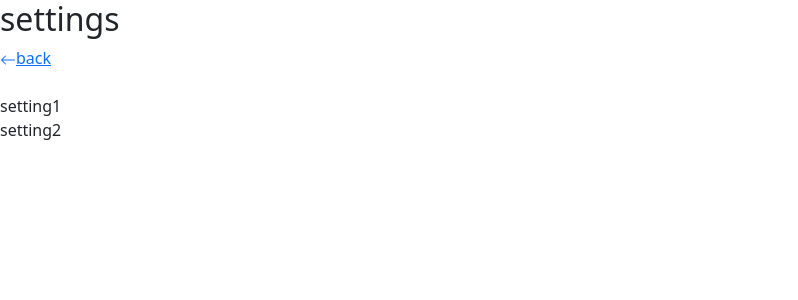
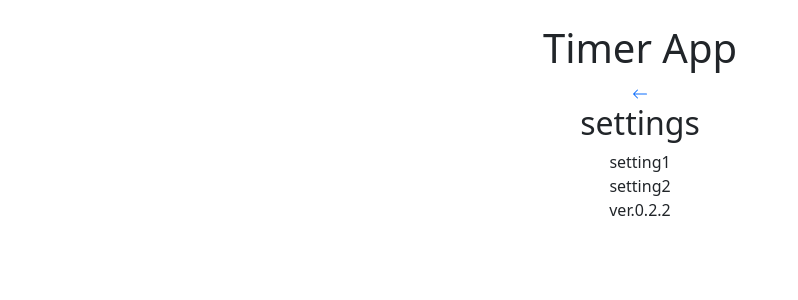
Before and after one commit to hirakero/robocar-timer, a React (Create React App) app: page /settings in a window 1280 px wide. Shown: the top 300 px of the page, without its empty margins (0-798 px from the left). Built offline with nearby package versions, Linux system fonts and the light colour scheme.

Commit message:
add react-router-dom/outlet

```diff
--- /dev/null
+++ b/src/components/Layout.js
@@ -0,0 +1,15 @@
+import {Outlet} from 'react-router-dom';
+
+export const Layout = ()=>{
+    return (
+        <div className="container text-center py-4">
+            <header>
+                <h1>Timer App</h1>
+            </header>
+            <main className="row">
+                <Outlet />
+            </main>
+            <footer>ver.0.2.2</footer>
+        </div>
+    )
+}
--- a/src/pages/Home.js
+++ b/src/pages/Home.js
@@ -88,13 +88,8 @@ export const Home = () => {
     };
 
     return (
-      <div className="container text-center py-4">
-        <header className="mb-4">
-          <h1>Timer App</h1>
-
-          <Link to="/settings"> < BsGear />settings</Link>
-        </header>
-        <main className="row">
+        <>
+          <Link to="/settings"> < BsGear /></Link>
           <div className="col-12 col-md-6 mb-3">
             <Timer
               label="Main"
@@ -121,8 +116,6 @@ export const Home = () => {
               initialTime={PENALTY_DURATION}
             />
           </div>
-        </main>
-        <footer>ver.0.2.2</footer>
-      </div>
+        </>
     );
   }
--- a/src/pages/Settings.js
+++ b/src/pages/Settings.js
@@ -5,14 +5,11 @@ import { Link } from "react-router-dom"
 export const Settings = () => {
     return (
         <>
-            <header className="mb-4">
-                <h2>settings</h2>
-                <Link to="/"><BsArrowLeft/>back</Link>
-            </header>
-            <main className="row">
-                <div>setting1</div>
-                <div>setting2</div>
-            </main>
+            <Link to="/"><BsArrowLeft/></Link>
+
+            <h2>settings</h2>
+            <div>setting1</div>
+            <div>setting2</div>
         </>
     )
 }
--- a/src/routes/index.js
+++ b/src/routes/index.js
@@ -1,8 +1,12 @@
-import {RouteObject} from 'react-router-dom';
 import {Home} from '../pages/Home';
 import { Settings } from '../pages/Settings';
+import { Layout } from '../components/Layout';
 
-export const AppRoutes = [
-  { path: "/", element: <Home /> },
-  { path: "/settings", element: <Settings /> }
-];
+export const AppRoutes = [{
+  path: "/",
+  element: <Layout />,
+  children: [
+    { index: true, element: <Home /> },
+    { path: "settings", element: <Settings /> }
+  ],
+}];
```
